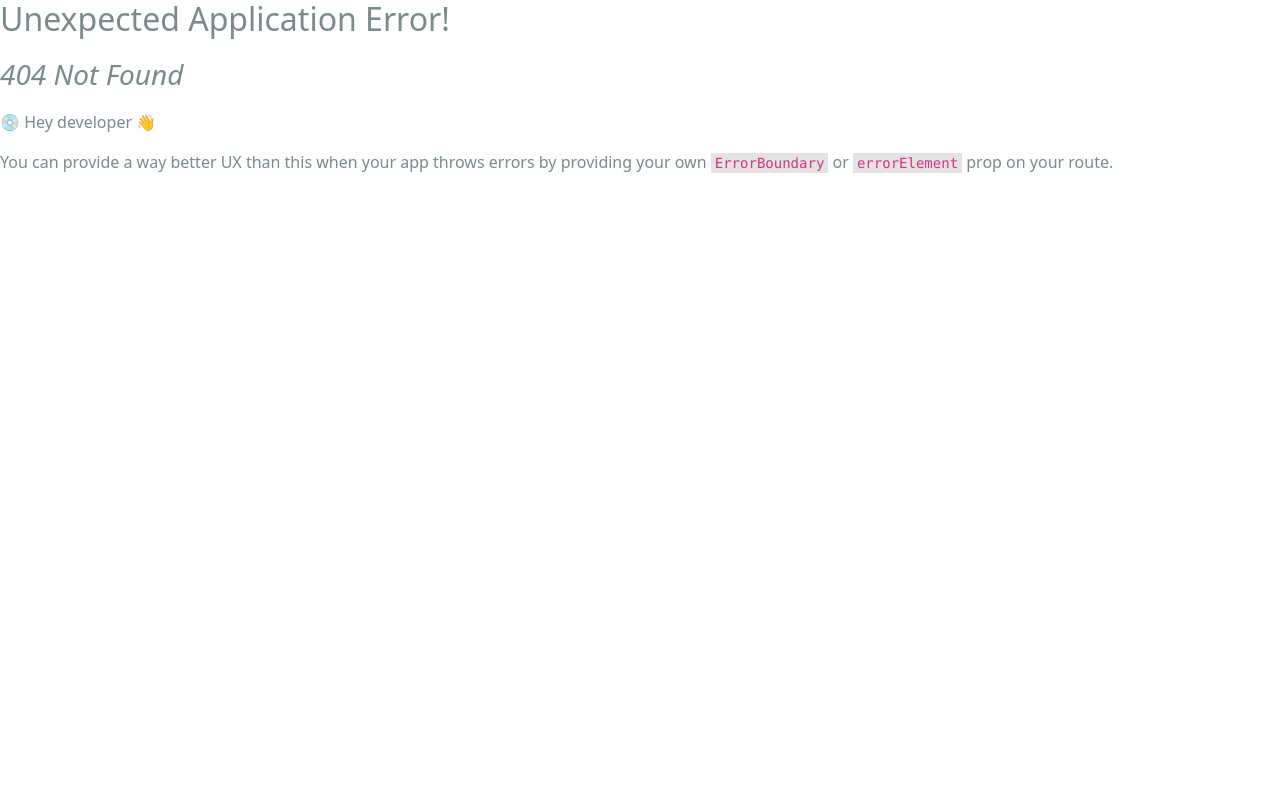
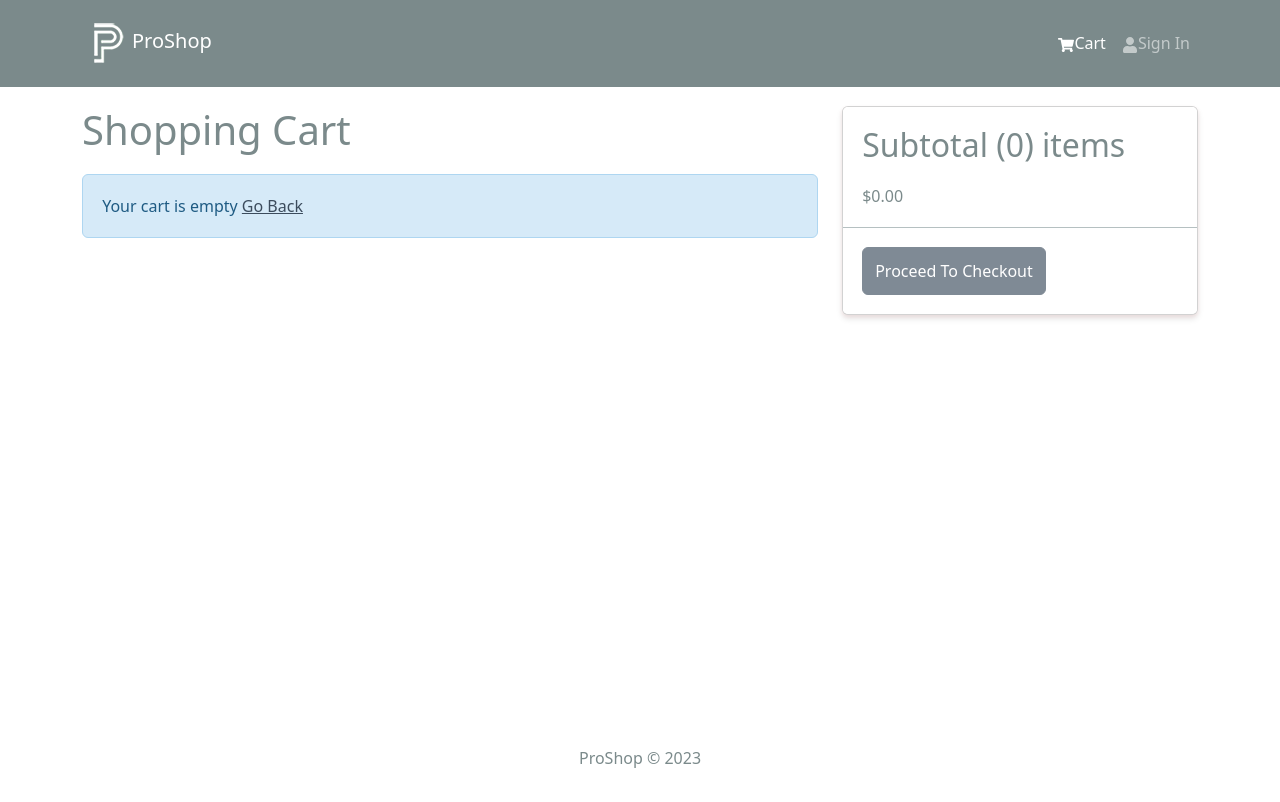
Before and after one commit to jonney2021/Mern-ElectronHive, a React (Create React App) app in the folder frontend/: page /cart in a window 1280 px wide. Before the commit this address had no page. Shown: the top 802 px of the page. Built offline with nearby package versions, Linux system fonts and the light colour scheme.

Commit message:
Shopping cart functionality

```diff
--- a/frontend/src/components/Header.jsx
+++ b/frontend/src/components/Header.jsx
@@ -1,9 +1,12 @@
 import React from "react";
-import { Navbar, Nav, Container, NavbarBrand } from "react-bootstrap";
+import { Navbar, Nav, Container, NavbarBrand, Badge } from "react-bootstrap";
 import { FaShoppingCart, FaUser } from "react-icons/fa";
 import logo from "../assets/logo.png";
 import { LinkContainer } from "react-router-bootstrap";
+import { UseSelector, useSelector } from "react-redux";
 const Header = () => {
+  const { cartItems } = useSelector((state) => state.cart);
+  console.log(cartItems);
   return (
     <header>
       <Navbar bg="dark" variant="dark" expand="md" collapseOnSelect>
@@ -20,7 +23,12 @@
               <LinkContainer to="/cart">
                 <Nav.Link>
                   <FaShoppingCart />
-                  Cart
+                  Cart{" "}
+                  {cartItems.length > 0 && (
+                    <Badge pill bg="success" style={{ marginLeft: "5px" }}>
+                      {cartItems.reduce((a, c) => a + c.qty, 0)}
+                    </Badge>
+                  )}
                 </Nav.Link>
               </LinkContainer>
               <Nav.Link href="/login">
--- a/frontend/src/index.js
+++ b/frontend/src/index.js
@@ -15,12 +15,14 @@
 import reportWebVitals from "./reportWebVitals";
 import HomeScreen from "./screens/HomeScreen";
 import ProductScreen from "./screens/ProductScreen";
+import CartScreen from "./screens/CartScreen";
 
 const router = createBrowserRouter(
   createRoutesFromElements(
     <Route path="/" element={<App />}>
       <Route index={true} path="/" element={<HomeScreen />} />
       <Route path="/product/:id" element={<ProductScreen />} />
+      <Route path="/cart" element={<CartScreen />} />
     </Route>
   )
 );
--- /dev/null
+++ b/frontend/src/screens/CartScreen.jsx
@@ -0,0 +1,115 @@
+import React from "react";
+import { Link, useNavigate } from "react-router-dom";
+import { useDispatch, useSelector } from "react-redux";
+import {
+  Row,
+  Col,
+  ListGroup,
+  Image,
+  Form,
+  Button,
+  Card,
+} from "react-bootstrap";
+import { FaTrash } from "react-icons/fa";
+import Message from "../components/Message";
+import { addToCart, removeFromCart } from "../slices/cartSlice";
+
+const CartScreen = () => {
+  const navigate = useNavigate();
+  const dispatch = useDispatch();
+
+  const cart = useSelector((state) => state.cart);
+  const { cartItems } = cart;
+
+  const addToCartHandler = async (product, qty) => {
+    dispatch(addToCart({ ...product, qty }));
+  };
+
+  const removeFromCartHandler = async (id) => {
+    dispatch(removeFromCart(id));
+  };
+
+  const checkoutHandler = () => {
+    navigate("/login?redirect=/shipping");
+  };
+  return (
+    <Row>
+      <Col md={8}>
+        <h1 style={{ marginBottom: "20px" }}>Shopping Cart</h1>
+        {cartItems.length === 0 ? (
+          <Message>
+            Your cart is empty <Link to="/">Go Back</Link>
+          </Message>
+        ) : (
+          <ListGroup variant="flush">
+            {cartItems.map((item) => (
+              <ListGroup.Item key={item._id}>
+                <Row>
+                  <Col md={2}>
+                    <Image src={item.image} alt={item.name} fluid rounded />
+                  </Col>
+                  <Col md={3}>
+                    <Link to={`/product/${item._id}`}>{item.name}</Link>
+                  </Col>
+                  <Col md={2}>${item.price}</Col>
+                  <Col md={2}>
+                    <Form.Control
+                      as="select"
+                      value={item.qty}
+                      onChange={(e) =>
+                        addToCartHandler(item, Number(e.target.value))
+                      }
+                    >
+                      {[...Array(item.countInStock).keys()].map((x) => (
+                        <option key={x + 1} value={x + 1}>
+                          {x + 1}
+                        </option>
+                      ))}
+                    </Form.Control>
+                  </Col>
+                  <Col md={2}>
+                    <Button
+                      type="button"
+                      variant="light"
+                      onClick={() => removeFromCartHandler(item._id)}
+                    >
+                      <FaTrash />
+                    </Button>
+                  </Col>
+                </Row>
+              </ListGroup.Item>
+            ))}
+          </ListGroup>
+        )}
+      </Col>
+      <Col md={4}>
+        <Card>
+          <ListGroup variant="flush">
+            <ListGroup.Item>
+              <h2>
+                Subtotal ({cartItems.reduce((acc, item) => acc + item.qty, 0)})
+                items
+              </h2>
+              $
+              {cartItems
+                .reduce((acc, item) => acc + item.qty * item.price, 0)
+                .toFixed(2)}
+            </ListGroup.Item>
+            <ListGroup.Item>
+              <Button
+                type="button"
+                className="btn-block"
+                disabled={cartItems.length === 0}
+                onClick={checkoutHandler}
+              >
+                Proceed To Checkout
+              </Button>
+            </ListGroup.Item>
+          </ListGroup>
+        </Card>
+      </Col>
+    </Row>
+  );
+};
+
+export default CartScreen;
--- a/frontend/src/screens/ProductScreen.jsx
+++ b/frontend/src/screens/ProductScreen.jsx
@@ -1,13 +1,32 @@
-import { useParams } from "react-router-dom";
+import { useState } from "react";
+import { useParams, useNavigate } from "react-router-dom";
 import { Link } from "react-router-dom";
-import { Row, Col, Image, ListGroup, Card, Button } from "react-bootstrap";
+import {
+  Form,
+  Row,
+  Col,
+  Image,
+  ListGroup,
+  Card,
+  Button,
+} from "react-bootstrap";
+import { useDispatch } from "react-redux";
 import Rating from "../components/Rating";
 import { useGetProductDetailsQuery } from "../slices/productsApiSlice";
 import Loader from "../components/Loader";
 import Message from "../components/Message";
+import { addToCart } from "../slices/cartSlice";
 
 const ProductScreen = () => {
   const { id: productId } = useParams();
+  const dispatch = useDispatch();
+  const navigate = useNavigate();
+  const [qty, setQty] = useState(1);
+
+  const addToCartHandler = () => {
+    dispatch(addToCart({ ...product, qty }));
+    navigate("/cart");
+  };
   const {
     data: product,
     isLoading,
@@ -70,11 +89,32 @@
                     </Col>
                   </Row>
                 </ListGroup.Item>
+                {product.countInStock > 0 && (
+                  <ListGroup.Item>
+                    <Row>
+                      <Col>Qty</Col>
+                      <Col>
+                        <Form.Control
+                          as="select"
+                          value={qty}
+                          onChange={(e) => setQty(Number(e.target.value))}
+                        >
+                          {[...Array(product.countInStock).keys()].map((x) => (
+                            <option key={x + 1} value={x + 1}>
+                              {x + 1}
+                            </option>
+                          ))}
+                        </Form.Control>
+                      </Col>
+                    </Row>
+                  </ListGroup.Item>
+                )}
                 <ListGroup.Item>
                   <Button
                     className="btn-block"
                     type="button"
                     disabled={product.countInStock === 0}
+                    onClick={addToCartHandler}
                   >
                     Add To Cart
                   </Button>
--- /dev/null
+++ b/frontend/src/slices/cartSlice.js
@@ -0,0 +1,33 @@
+import { createSlice } from "@reduxjs/toolkit";
+import { updateCart } from "../utils/cartUtils";
+
+const initialState = localStorage.getItem("cart")
+  ? JSON.parse(localStorage.getItem("cart"))
+  : { cartItems: [] };
+
+const cartSlice = createSlice({
+  name: "cart",
+  initialState,
+  reducers: {
+    addToCart: (state, action) => {
+      const item = action.payload;
+
+      const existItem = state.cartItems.find((x) => x._id === item._id);
+
+      if (existItem) {
+        state.cartItems = state.cartItems.map((x) =>
+          x._id === existItem._id ? item : x
+        );
+      } else {
+        state.cartItems = [...state.cartItems, item];
+      }
+      return updateCart(state);
+    },
+    removeFromCart: (state, action) => {
+      state.cartItems = state.cartItems.filter((x) => x._id !== action.payload);
+    },
+  },
+});
+
+export const { addToCart, removeFromCart } = cartSlice.actions;
+export default cartSlice.reducer;
--- a/frontend/src/store.js
+++ b/frontend/src/store.js
@@ -1,9 +1,11 @@
 import { configureStore, getDefaultMiddleware } from "@reduxjs/toolkit";
 import { apiSlice } from "./slices/apiSlice";
+import cartSliceReducer from "./slices/cartSlice";
 
 const store = configureStore({
   reducer: {
     [apiSlice.reducerPath]: apiSlice.reducer,
+    cart: cartSliceReducer,
   },
   middleware: (getDefaultMiddleware) =>
     getDefaultMiddleware().concat(apiSlice.middleware),
--- /dev/null
+++ b/frontend/src/utils/cartUtils.js
@@ -0,0 +1,23 @@
+export const addDecimals = (num) => {
+  return (Math.round(num * 100) / 100).toFixed(2);
+};
+
+export const updateCart = (state) => {
+  // Calculate items price
+  state.itemsPrice = addDecimals(
+    state.cartItems.reduce((acc, item) => acc + item.price * item.qty, 0)
+  );
+  // Calculate shipping price(If order is over $100 then free, else $10 shipping)
+  state.shippingPrice = addDecimals(state.itemsPrice > 100 ? 0 : 10);
+  // Calculate tax price(15% tax)
+  state.taxPrice = addDecimals(Number(0.15 * state.itemsPrice).toFixed(2));
+  // Calculate total price
+  state.totalPrice = (
+    Number(state.itemsPrice) +
+    Number(state.shippingPrice) +
+    Number(state.taxPrice)
+  ).toFixed(2);
+  localStorage.setItem("state", JSON.stringify(state));
+
+  return state;
+};
```
